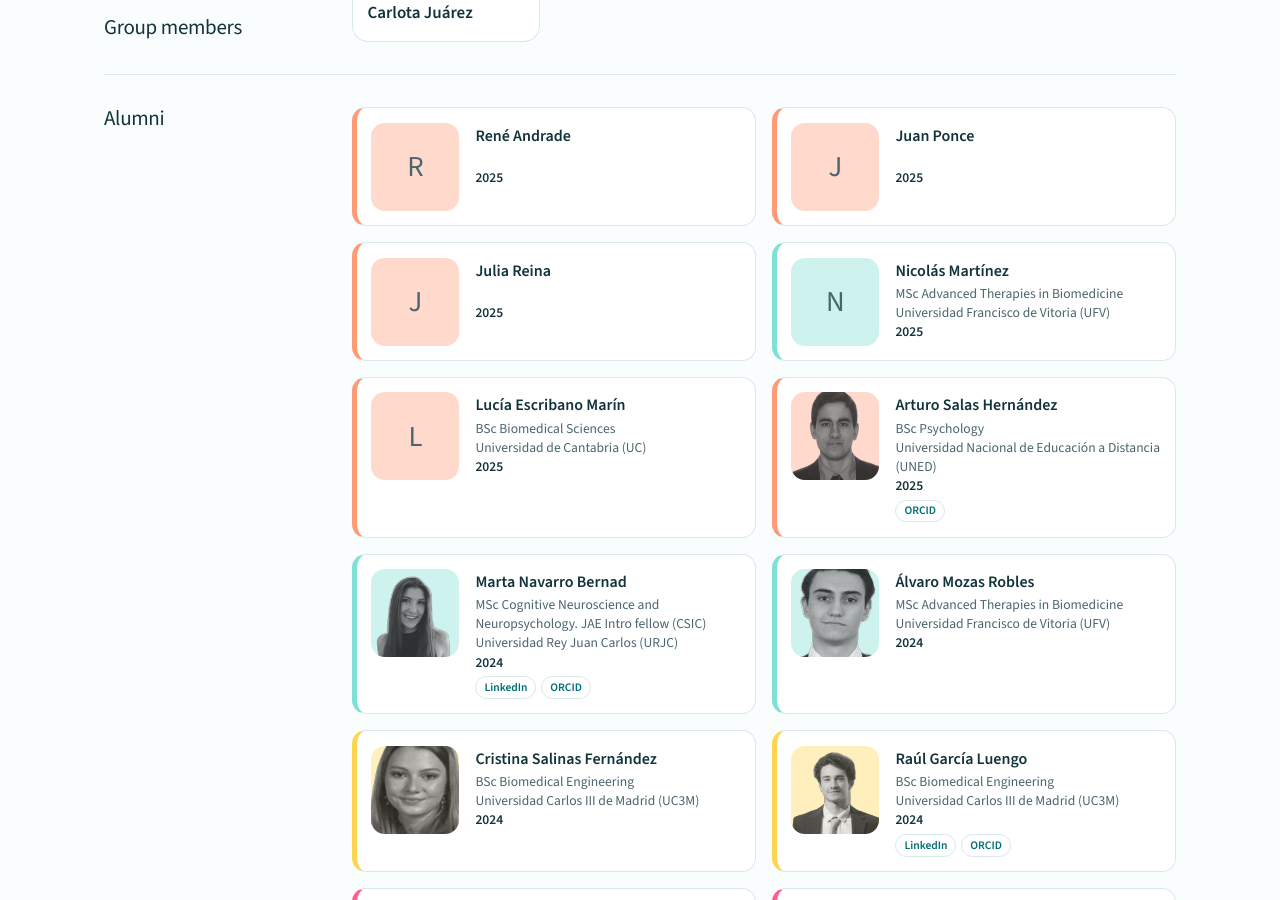
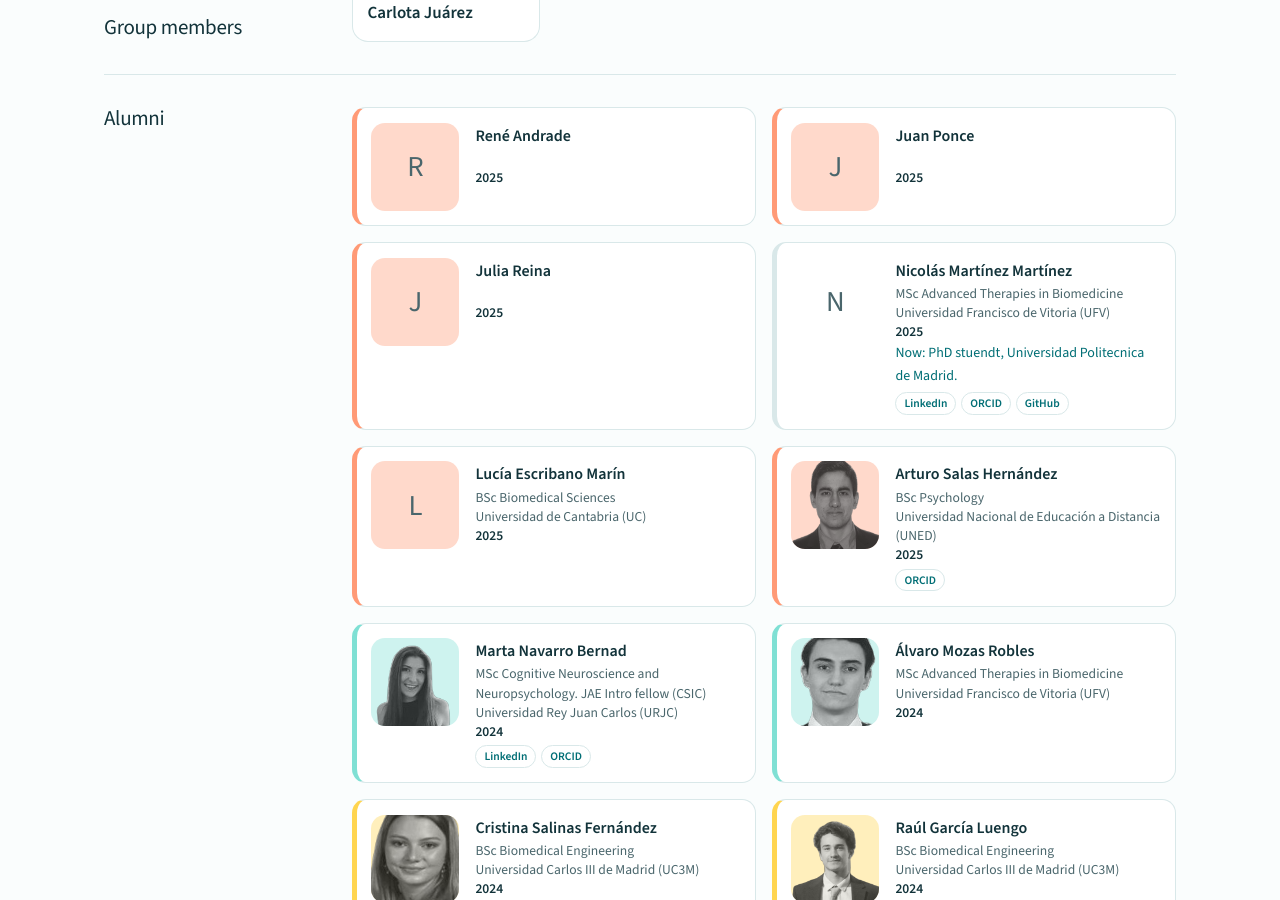
Before and after one commit to cajal-neuroimaging/cajal-neuroimaging.github.io, a Jekyll site: the page built from team.html, in a window 1280 px wide and 900 px high, scrolled down 1987 px. Built offline with Jekyll 4.4.1, drawn with Linux system fonts in a browser that asks for light colours.

Commit message:
Modify Nicolás Martínez's entry in team.yml
Updated Nicolás Martínez's details including name, type, and added links.

```diff
--- a/_data/team.yml
+++ b/_data/team.yml
@@ -76,11 +76,15 @@ alumni:
   - name: Julia Reina
     type: intern
     years: '2025'
-  - name: Nicolás Martínez
-    type: msc
+  - name: Nicolás Martínez Martínez
+    type: Msc
     years: '2025'
     role: MSc Advanced Therapies in Biomedicine
     affiliation: Universidad Francisco de Vitoria (UFV)
+    orcid: https://orcid.org/0009-0000-5330-9368
+    linkedin: https://www.linkedin.com/in/nicolas-martinez-mart%C3%ADnez-11a7101b4/
+    github: https://github.com/nicomm2002
+    now: PhD stuendt, Universidad Politecnica de Madrid.
   - name: Lucía Escribano Marín
     type: intern
     years: '2025'
```
